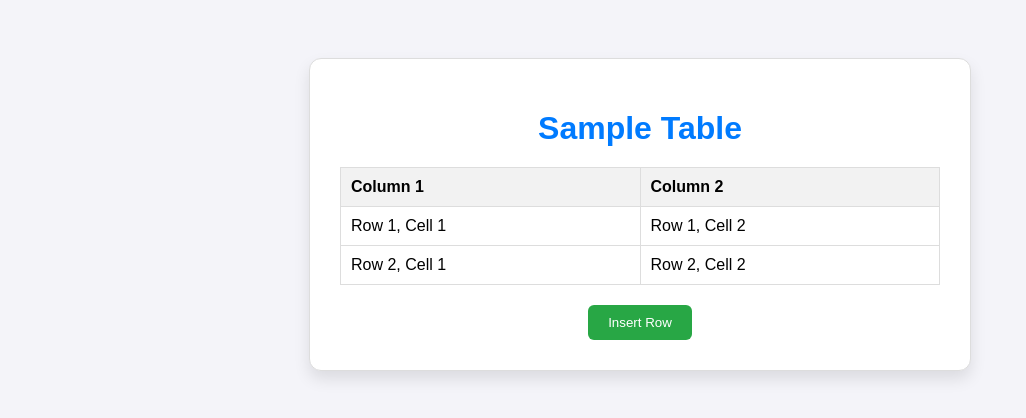
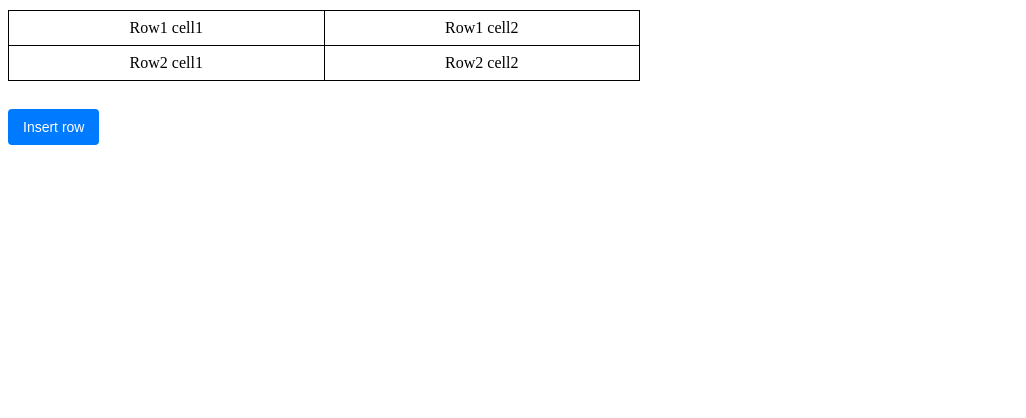
Before and after one commit to acciojob/create-table-1-9381741733, a website: page main.html in a window 1280 px wide. Shown: the whole page, without its empty margins (0-1026 px from the left). Drawn offline with Linux system fonts and the light colour scheme.

Commit message:
created a submission

```diff
--- a/main.html
+++ b/main.html
@@ -3,33 +3,23 @@
 <head>
   <meta charset="UTF-8">
   <meta name="viewport" content="width=device-width, initial-scale=1.0">
-  <title>Insert Row Table Example</title>
+  <title>Table Row Insertion</title>
   <link rel="stylesheet" href="styles.css">
 </head>
 <body>
-  <div class="container">
-    <h1>Sample Table</h1>
-    <table id="sampleTable">
-      <thead>
-        <tr>
-          <th>Column 1</th>
-          <th>Column 2</th>
-        </tr>
-      </thead>
-      <tbody>
-        <tr>
-          <td>Row 1, Cell 1</td>
-          <td>Row 1, Cell 2</td>
-        </tr>
-        <tr>
-          <td>Row 2, Cell 1</td>
-          <td>Row 2, Cell 2</td>
-        </tr>
-      </tbody>
-    </table>
+  <table id="sampleTable" border="1">
+    <tr>
+      <td>Row1 cell1</td>
+      <td>Row1 cell2</td>
+    </tr>
+    <tr>
+      <td>Row2 cell1</td>
+      <td>Row2 cell2</td>
+    </tr>
+  </table>
+  <br>
+  <button onclick="insert_Row()">Insert row</button>
 
-    <button onclick="insert_Row()">Insert Row</button>
-  </div>
   <script src="script.js"></script>
 </body>
 </html>
--- a/script.js
+++ b/script.js
@@ -1,15 +1,16 @@
+// Function to insert a new row at the top of the table
+function insert_Row() {
+    // Get the table by its ID
+    const table = document.getElementById("sampleTable");
 
-	function insert_Row() {
-  const table = document.getElementById('sampleTable');
+    // Insert a new row at the top (index 0)
+    const newRow = table.insertRow(0);
 
-  // Create a new row at the top (index 0)
-  const newRow = table.insertRow(1);
+    // Insert two new cells in the new row
+    const cell1 = newRow.insertCell(0);
+    const cell2 = newRow.insertCell(1);
 
-  // Insert cells in the new row
-  const cell1 = newRow.insertCell(0);
-  const cell2 = newRow.insertCell(1);
-
-  // Assign values to the cells
-  cell1.innerHTML = "New Cell1";
-  cell2.innerHTML = "New Cell2";
+    // Set the cell values
+    cell1.textContent = "New Cell1";
+    cell2.textContent = "New Cell2";
 }
--- a/styles.css
+++ b/styles.css
@@ -1,50 +1,21 @@
-body {
-  font-family: 'Arial', sans-serif;
-  text-align: center;
-  background-color: #f4f4f9;
-  padding: 50px;
+table {
+  width: 50%;
+  border-collapse: collapse;
+  margin: 10px 0;
 }
 
-.container {
-  max-width: 600px;
-  margin: 0 auto;
-  background: #ffffff;
-  border: 1px solid #ddd;
-  border-radius: 12px;
-  padding: 30px;
-  box-shadow: 0px 8px 16px rgba(0, 0, 0, 0.1);
-}
-
-h1 {
-  color: #007bff;
-  margin-bottom: 20px;
-}
-
-table {
-  width: 100%;
-  border-collapse: collapse;
-  margin-bottom: 20px;
-}
-
-th, td {
-  border: 1px solid #ddd;
-  padding: 10px;
-  text-align: left;
-}
-
-th {
-  background-color: #f2f2f2;
+td {
+  padding: 8px;
+  text-align: center;
+  border: 1px solid black;
 }
 
 button {
-  background-color: #28a745;
+  padding: 10px 15px;
+  font-size: 14px;
+  cursor: pointer;
+  background-color: #007bff;
   color: white;
-  padding: 10px 20px;
   border: none;
-  border-radius: 6px;
-  cursor: pointer;
+  border-radius: 4px;
 }
-
-button:hover {
-  background-color: #218838;
-}
```
